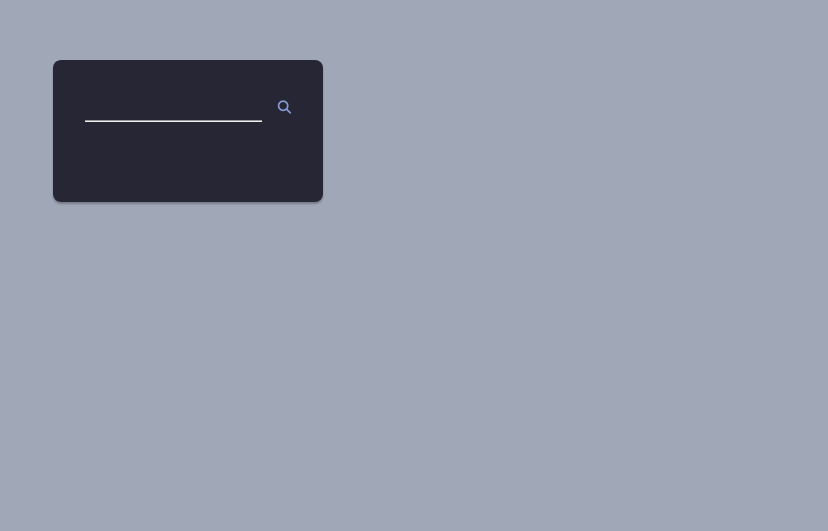
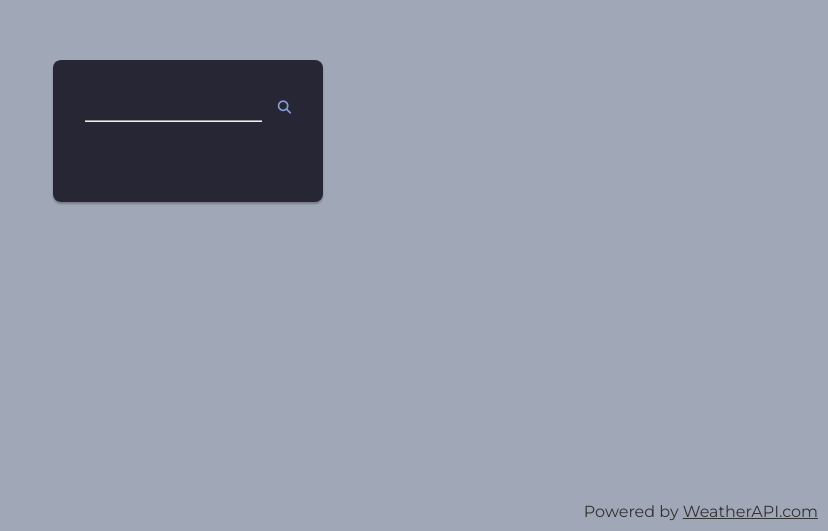
Before and after one commit to Asonance11/Weather-App, a website built with webpack: page dist/index.html in a window 1280 px wide. Shown: the part 269-800 px from the top of the page, without its empty margins (452-1280 px from the left). Built offline with nearby package versions, Linux system fonts and the light colour scheme.

Commit message:
giving credit

```diff
--- a/dist/index.css
+++ b/dist/index.css
@@ -78,3 +78,12 @@ button i {
 /* #icon {
 	width: 70px;
 } */
+.credit {
+	position: absolute;
+	bottom: 10px;
+	right: 10px;
+	color: #333333;
+}
+a {
+	color: #333333;
+}
--- a/dist/index.html
+++ b/dist/index.html
@@ -37,6 +37,12 @@
 					<p class="condition"></p>
 				</div>
 			</section>
+			<p class="credit">
+				Powered by
+				<a href="https://www.weatherapi.com/" title="Free Weather API"
+					>WeatherAPI.com</a
+				>
+			</p>
 		</main>
 	</body>
 </html>
```
